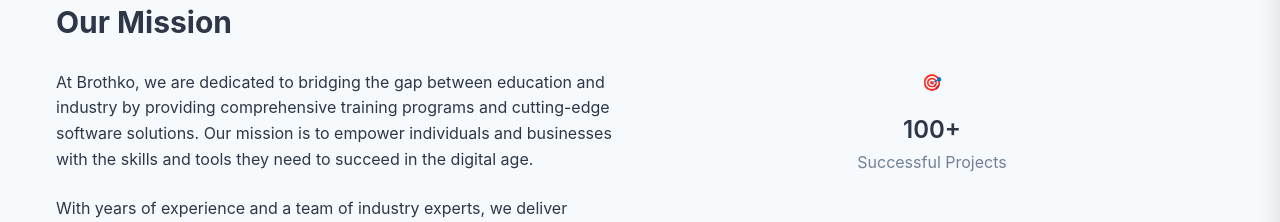
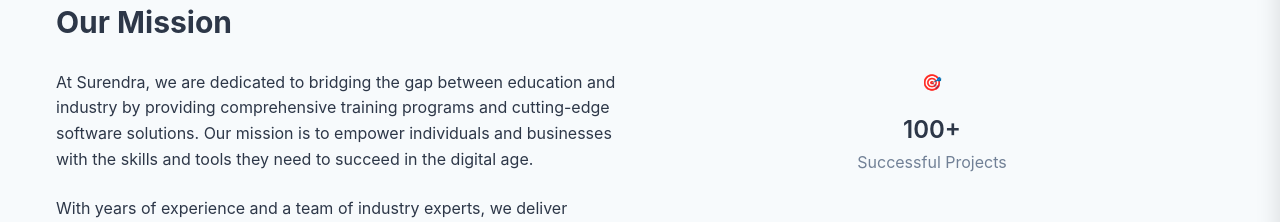
Before and after one commit to brothko/brothko-main, a React (Create React App) app: page /about in a window 1280 px wide. Shown: the part 559-781 px from the top of the page. Built offline with nearby package versions, Linux system fonts and the light colour scheme.

Commit message:
updated about (#1)

```diff
--- a/src/pages/About.js
+++ b/src/pages/About.js
@@ -40,7 +40,7 @@
             <div>
               <h2 className="text-3xl font-bold mb-6">Our Mission</h2>
               <p className="text-lg mb-6">
-                At Brothko, we are dedicated to bridging the gap between education and industry by providing comprehensive training programs and cutting-edge software solutions. Our mission is to empower individuals and businesses with the skills and tools they need to succeed in the digital age.
+                At Surendra, we are dedicated to bridging the gap between education and industry by providing comprehensive training programs and cutting-edge software solutions. Our mission is to empower individuals and businesses with the skills and tools they need to succeed in the digital age.
               </p>
               <p className="text-lg">
                 With years of experience and a team of industry experts, we deliver exceptional results that drive growth and innovation.
```
Also changed, not shown: src/components/Footer.js (line endings or trailing spaces).
